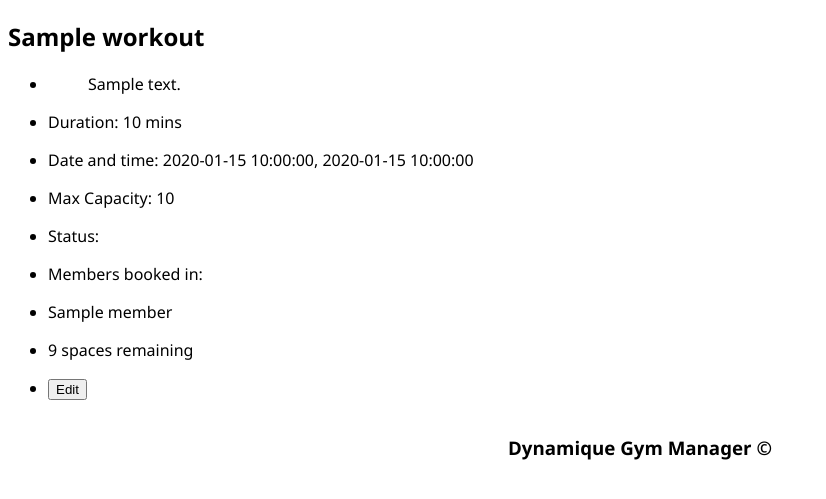
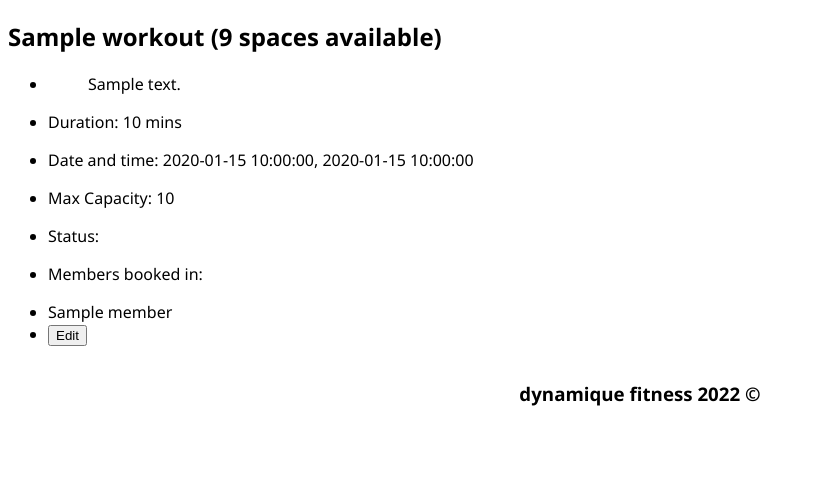
Before and after one commit to ljones-11/dfgym_manager, a Flask app: page /workouts/1 in a window 1280 px wide. Shown: the part 108-607 px from the top of the page, without its empty margins (0-826 px from the left). Run offline with Flask 2, Linux system fonts and the light colour scheme; a database or web service that is not in the repository returns one stand-in record (values such as "Sample title"); some libraries are stand-ins or nearby versions.

Commit message:
updated remaining spaces feature to show full and in title

```diff
--- a/gym_manager_project/controllers/workout_controller.py
+++ b/gym_manager_project/controllers/workout_controller.py
@@ -9,7 +9,7 @@
 #GET list workouts '/workouts' repo.select_all, render list
 
 @workouts_blueprint.route("/workouts")
-def members():
+def workouts():
     workouts = workout_repository.select_all()
     return render_template("workouts/index.html", workouts = workouts)
 
--- a/gym_manager_project/templates/base.html
+++ b/gym_manager_project/templates/base.html
@@ -31,7 +31,7 @@
 
   <footer>
     <div id="footer">
-        <h3> Dynamique Gym Manager &#169; </h3>
+        <h3> dynamique fitness 2022 &#169; </h3>
     </div>
   </footer>
 </body>
--- a/gym_manager_project/templates/workouts/show.html
+++ b/gym_manager_project/templates/workouts/show.html
@@ -3,7 +3,12 @@
 {% block content %}
 
     <section>
-        <h2>{{ workout.name }}</h2>
+        {% if remaining_spaces %}
+            <h2>{{ workout.name }} ({{ remaining_spaces }} spaces available)</h2>
+        {% else %}
+            <h2>{{ workout.name }} (FULL) </h2>
+        {% endif %}
+
         <ul>
             <li>
                 <blockquote>{{ workout.description }}</blockquote>
@@ -33,10 +38,6 @@
                     </li>
                 {% endfor %}
             </li>
-            <li>
-                    <p>{{ remaining_spaces }} spaces remaining</p>
-
-            </li>
 
 
             <li>
```
